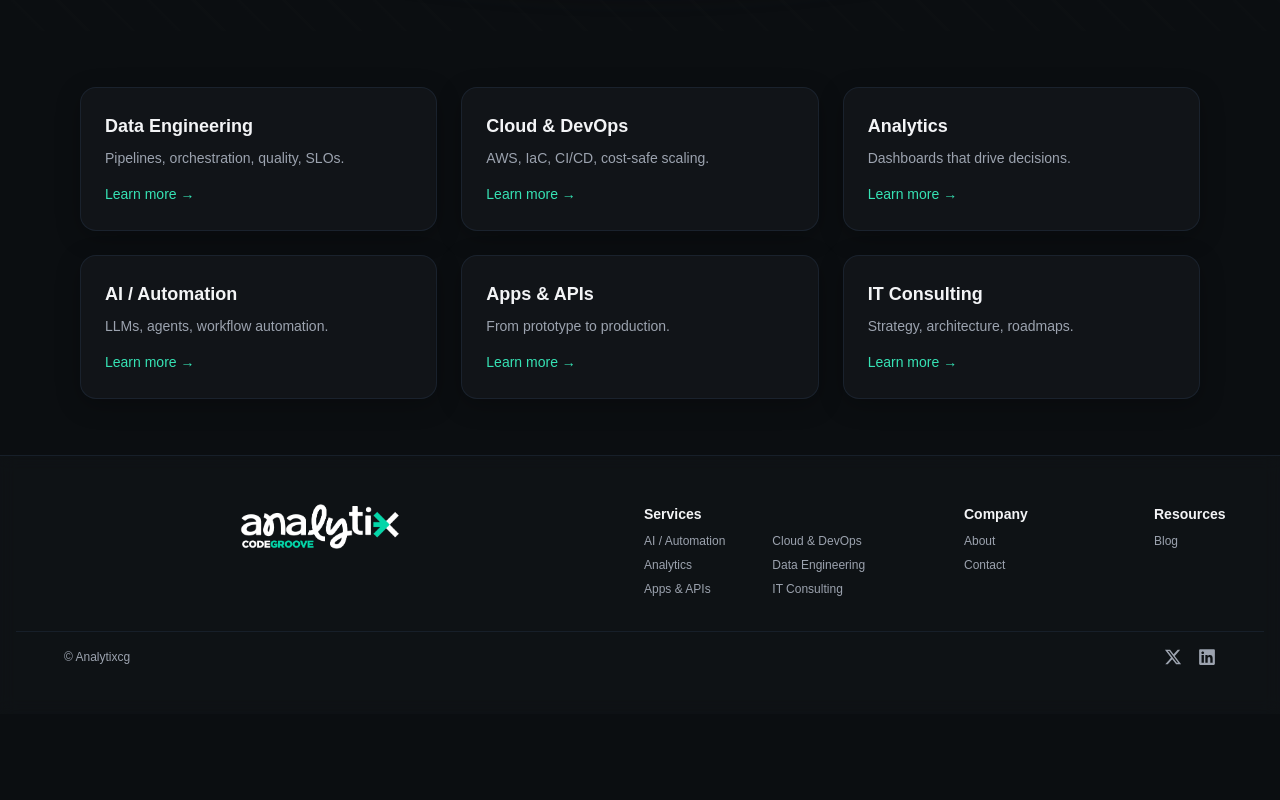
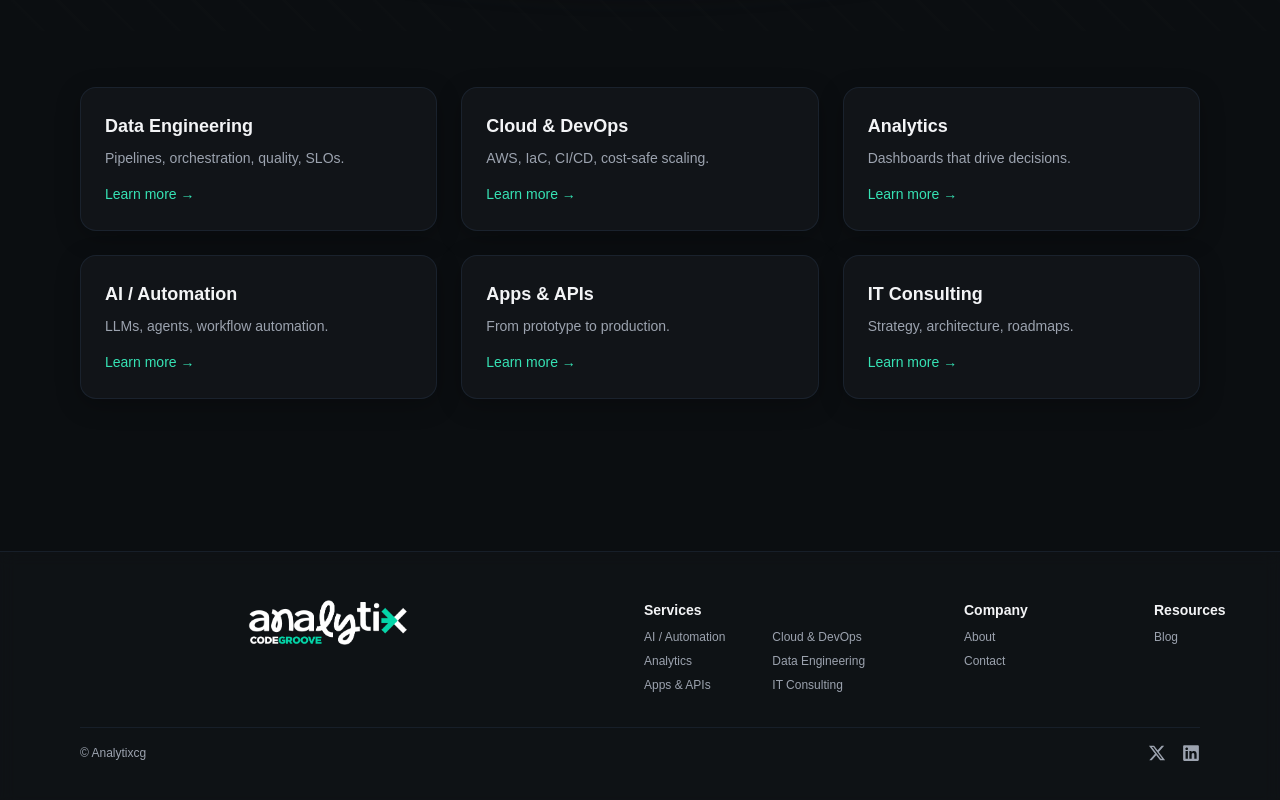
Before and after one commit to analytix-code-groove/web-app, a Next.js app: page / in a window 1280 px wide. Shown: the part 424-1224 px from the top of the page. Before the commit the page ends 1138 px from the top, so only its background shows below. Built offline with nearby package versions, Linux system fonts and the light colour scheme.

Commit message:
Replace binary favicon with SVG

```diff
--- a/src/app/layout.tsx
+++ b/src/app/layout.tsx
@@ -7,6 +7,9 @@ import { LanguageProvider } from '@/lib/i18n'
 export const metadata: Metadata = {
   title: 'AnalytiX | Code Groove',
   description: 'Where data meets flow.',
+  icons: {
+    icon: '/favicon.svg',
+  },
 }
 
 export default function RootLayout({
--- a/src/components/Footer.tsx
+++ b/src/components/Footer.tsx
@@ -27,9 +27,9 @@ export default function Footer() {
 
   return (
     <footer className="border-t border-stroke/60 bg-surface/70 backdrop-blur">
-      <div className="relative mx-auto max-w-7xl px-4 py-12">
+      <div className="relative mx-auto max-w-7xl py-12">
         {/* Inner wrapper MUST match your cards width (e.g., max-w-5xl or max-w-6xl) */}
-        <div className="mx-auto grid max-w-6xl grid-cols-1 items-start gap-y-8 md:grid-cols-2 md:gap-12">
+        <div className="mx-auto grid max-w-6xl grid-cols-1 items-start gap-y-8 px-4 md:grid-cols-2 md:gap-12">
           {/* Left column: centered logo (shifted to match Services) */}
           <div className="flex justify-center">
             <Link
@@ -99,10 +99,12 @@ export default function Footer() {
         </div>
 
         {/* Divider */}
-        <div className="mt-8 h-px w-full bg-stroke/60" />
+        <div className="mx-auto mt-8 max-w-6xl px-4">
+          <div className="h-px w-full bg-stroke/60" />
+        </div>
 
         {/* Bottom bar: © on the left, socials on the right (aligned to inner width) */}
-        <div className="mx-auto mt-4 flex max-w-6xl items-center justify-between text-xs text-muted">
+        <div className="mx-auto mt-4 flex max-w-6xl items-center justify-between px-4 text-xs text-muted">
           <p>© Analytixcg</p>
           <div className="flex items-center gap-4">
             <a
--- a/src/components/ServiceCards.tsx
+++ b/src/components/ServiceCards.tsx
@@ -16,7 +16,7 @@ import { useLanguage } from '@/lib/i18n'
 export default function ServiceCards() {
   const { t } = useLanguage()
   return (
-    <section className="bg-bg py-14">
+    <section className="bg-bg py-14 mb-24">
       <div className="mx-auto grid max-w-6xl grid-cols-1 gap-6 px-4 sm:grid-cols-2 lg:grid-cols-3">
         {cards.map(c => (
           <Link
```
Also changed, not shown: src/app/favicon.svg (added).
